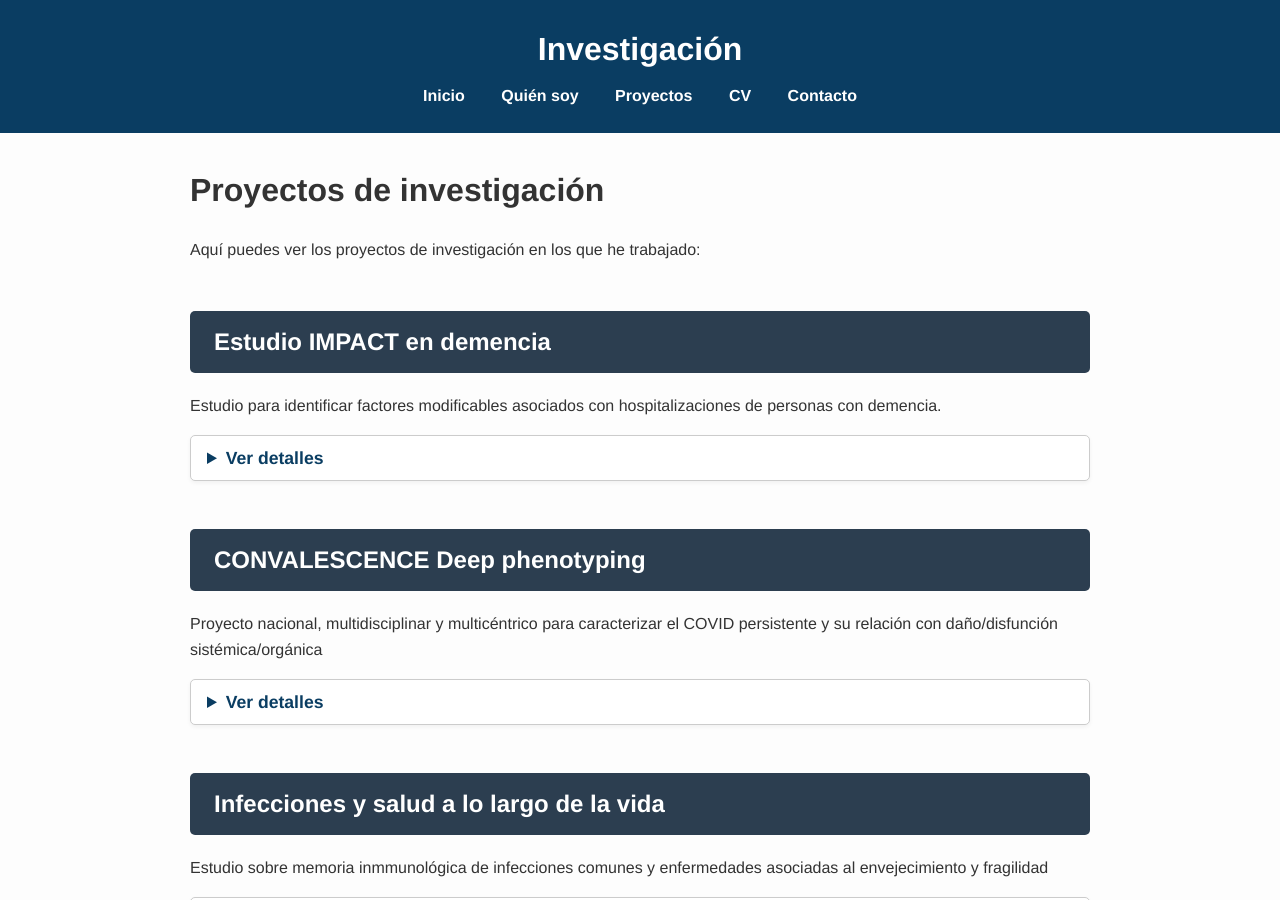
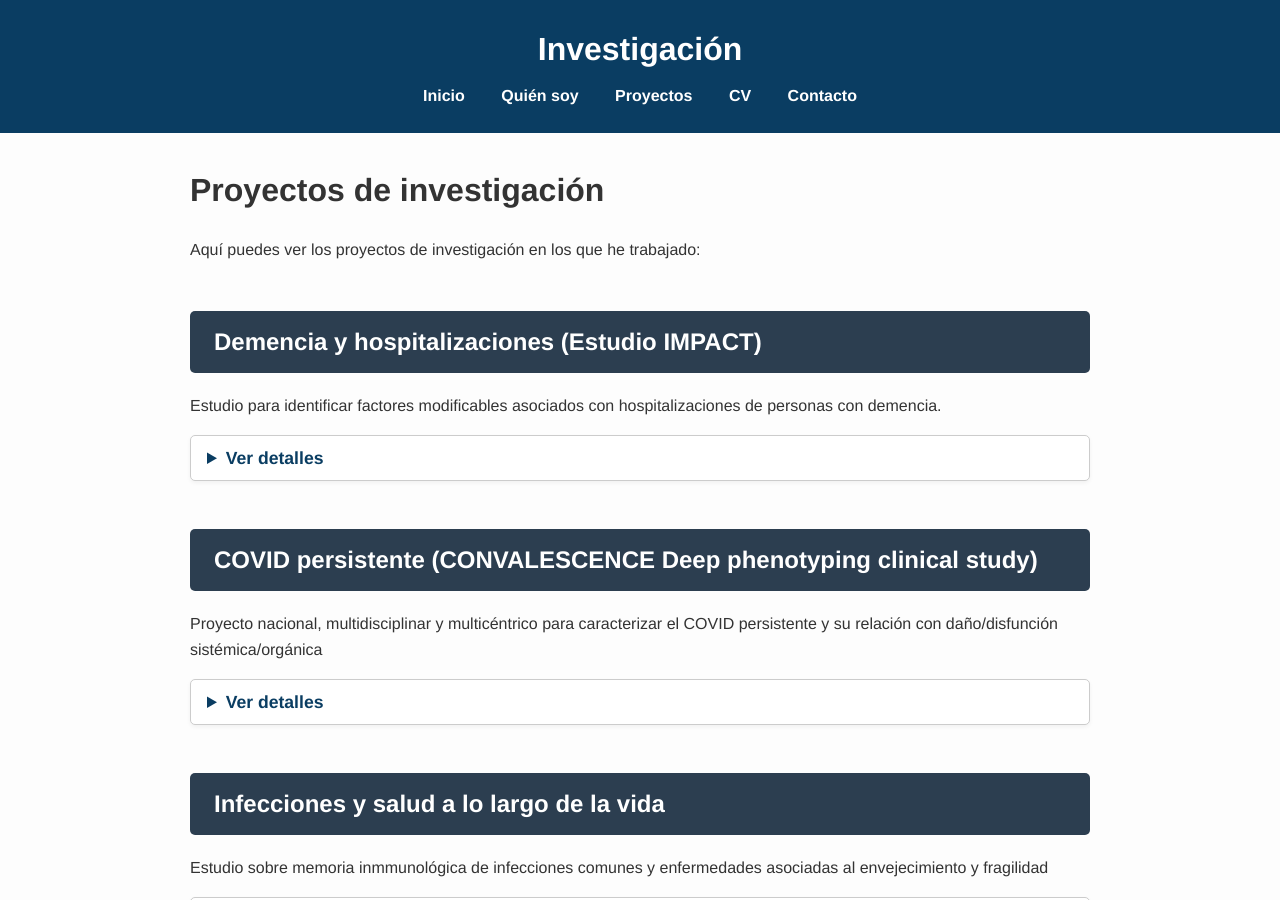
Before and after one commit to albafsanles/albafsanles.github.io, a Jekyll site: the page built from projects/research/research.md, in a window 1280 px wide and 900 px high. Built offline with Jekyll 4.4.1, drawn with Linux system fonts in a browser that asks for light colours.

Commit message:
Update research.md

```diff
--- a/projects/research/research.md
+++ b/projects/research/research.md
@@ -8,7 +8,7 @@ permalink: /projects/research/
 
 Aquí puedes ver los proyectos de investigación en los que he trabajado:
 
-## **Estudio IMPACT en demencia**
+## **Demencia y hospitalizaciones (Estudio IMPACT)**
 Estudio para identificar factores modificables asociados con hospitalizaciones de personas con demencia.
 <details>
 <summary>Ver detalles</summary>
@@ -56,7 +56,7 @@ Estudio para identificar factores modificables asociados con hospitalizaciones d
 
 </details>
 
-## **CONVALESCENCE Deep phenotyping**
+## **COVID persistente (CONVALESCENCE Deep phenotyping clinical study)**
 Proyecto nacional, multidisciplinar y multicéntrico para caracterizar el COVID persistente y su relación con daño/disfunción sistémica/orgánica
 <details>
 <summary>Ver detalles</summary>
@@ -206,7 +206,15 @@ Estudio multicohorte de base proteogenómica e inferencia causal para identifica
 <p><strong>Contribuciones:</strong> Diseño; Manejo y análisis secundarios de datos genéticos; Análisis de redes de interacción entre proteínas; Manejo y análisis de bases de datos de fármacos; Producción de artículos y presentaciones</p>
 <p><strong>Colaboraciones:</strong> Multimorbidity Mechanism and Therapeutics Research Collaborative (MMTRC) </p>
 <p><strong>Legado:</strong> ...</p>
-<p><strong>Otros enlaces:</strong>NA</p>
+<p><strong>Otros enlaces:</strong>Parte de Multimorbidity Mechanism and Therapeutic Research Collaborative (MMTRC) [
+ <a href="https://ascpt.onlinelibrary.wiley.com/doi/10.1111/cts.70314" target="_blank">
+ APOE y estatinas;
+  </a>
+ <a href="https://www.thelancet.com/journals/landig/article/PIIS2589-7500(22)00187-X/fulltext" target="_blank">
+ Multimorbilidad y comorbilidad
+  </a>
+]
+</p>
 
 </details>
 
```
